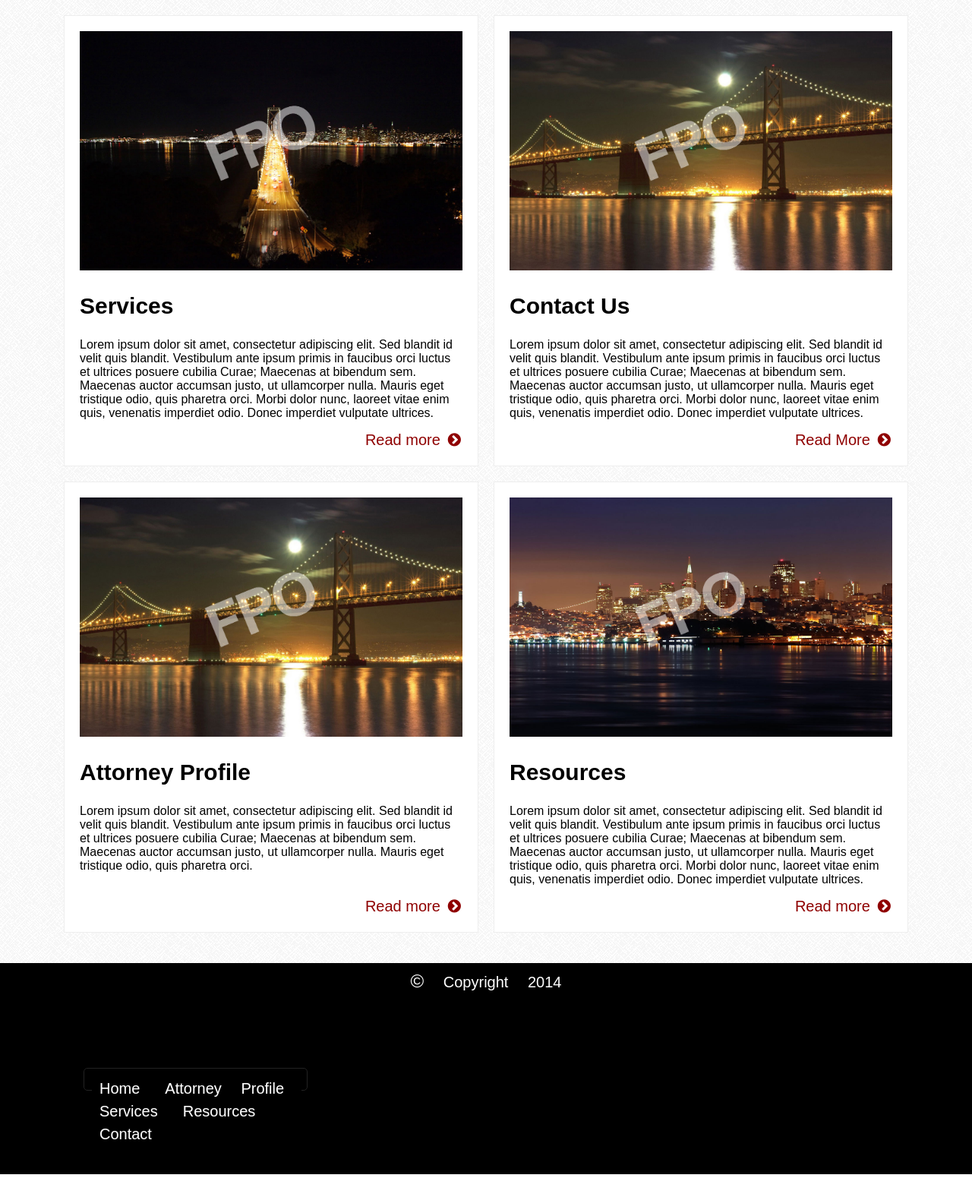
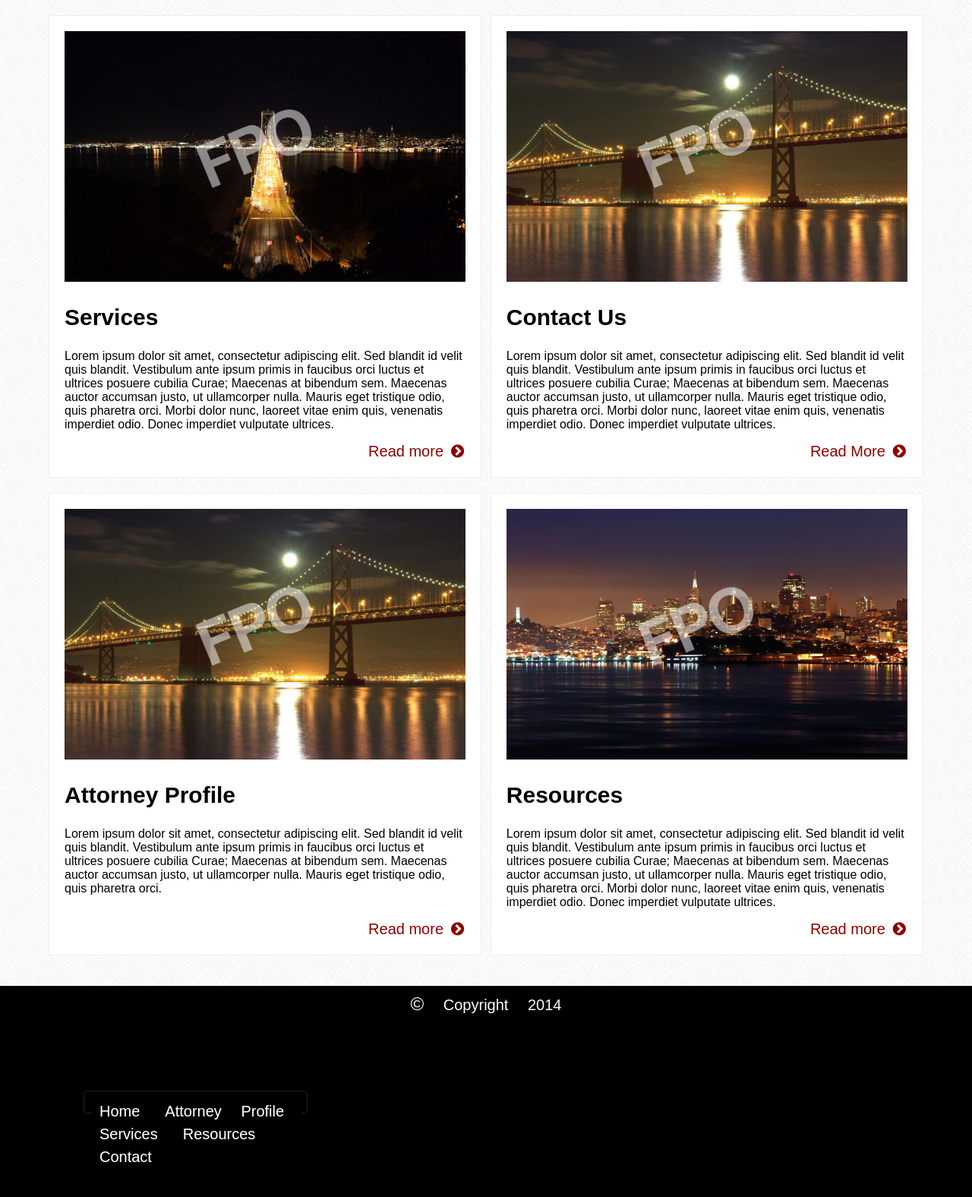
Before and after one commit to mv2sa/bolhufasLaw, a PHP site: page / in a window 1280 px wide. Shown: the part 60-1636 px from the top of the page at 76% size. Before the commit the page ends 1606 px from the top, so only its background shows below. Run offline with PHP 8.4, Linux system fonts and the light colour scheme; some libraries are stand-ins or nearby versions; some web fonts are replaced.

Commit message:
fix on the landing page
space between display table cell

```diff
--- a/css/main.css
+++ b/css/main.css
@@ -214,6 +214,10 @@ ul#breadcrumbs li a:hover{
     padding: 1em;
     margin: 2em auto 0;
     border: 1px solid #eee;
+}
+
+.ma-separator {
+    display: none;
 }
 
 .ma-wrapper > div {
@@ -598,8 +602,6 @@ ul#breadcrumbs li a:hover{
     .ma-rowWrap {
         display: table;
         margin: 1em 0 0;
-        border-collapse: separate;
-        border-spacing: 1em 0;
         width: 100%;
     }
 
@@ -610,8 +612,7 @@ ul#breadcrumbs li a:hover{
 
     .ma-wrapper {
         display: table-cell;
-        width: 50%;
-        margin: 0;
+        width: 49%;
     }
 
     .ma-rowWrap,
@@ -621,6 +622,11 @@ ul#breadcrumbs li a:hover{
 
     .ma-wrapper.center {
         margin-left: 26%;
+    }
+
+    .ma-separator {
+        display: table-cell;
+        width: 1%;
     }
 
     /* Attorney Profile Page */
--- a/index.html
+++ b/index.html
@@ -95,6 +95,8 @@
                         <a href="services.html" class="ma-bottomLink">Read more</a>
                     </div>
                 </article>
+                <div class="ma-separator">
+                </div>
                 <article class="ma-wrapper">
                     <div>
                         <img class="ma-headingImg" src="img/heading1.jpg" alt="San Francisco Bay bridge picture" />
@@ -117,6 +119,8 @@
                         <a href="attorneyProfile.html" class="ma-bottomLink">Read more</a>
                     </div>
                 </article>
+                <div class="ma-separator">
+                </div>
                 <article class="ma-wrapper">
                     <div>
                         <img class="ma-headingImg" src="img/heading3.jpg" alt="San Francisco Bay bridge picture" />
```
